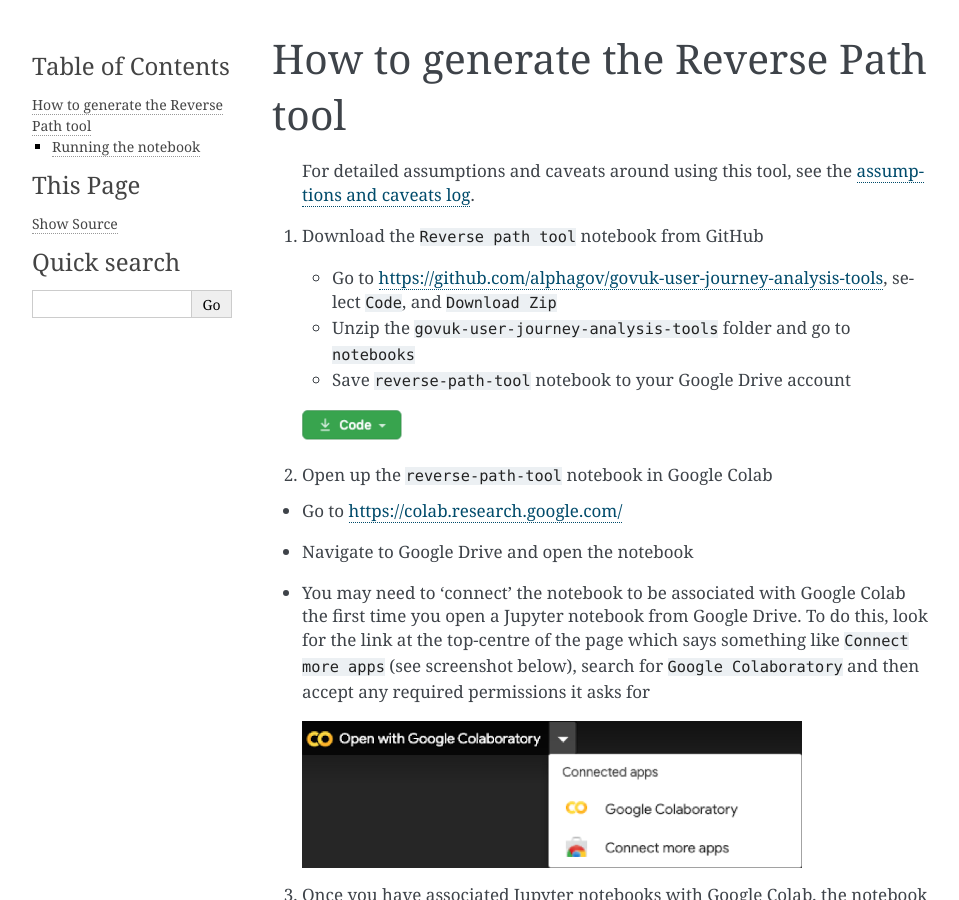
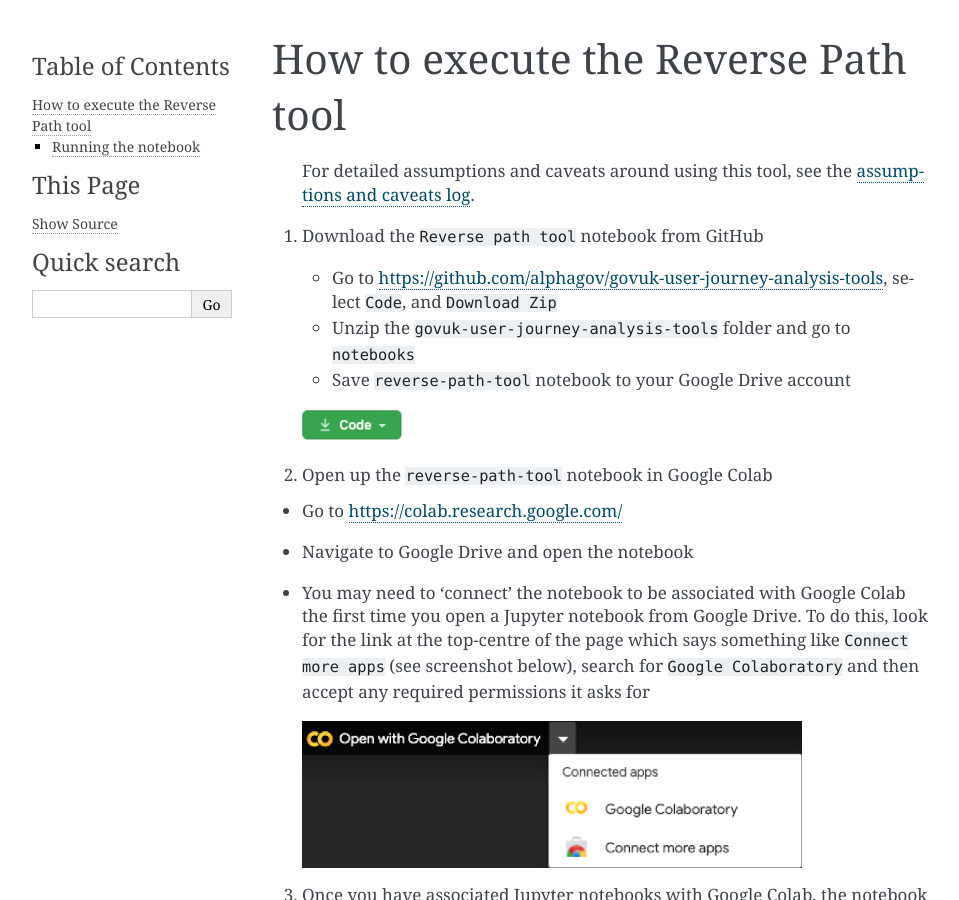
Before and after one commit to alphagov/govuk-user-journey-analysis-tools, a Sphinx documentation site: the page built from docs/user_guide/user-guide-reverse-path-tool.md, in a window 1280 px wide and 900 px high. Shown: the whole window, without its empty margins (148-1107 px from the left). Built offline with Sphinx 7.4.7, drawn with Linux system fonts in a browser that asks for light colours; pages that are not in the unit, such as notebooks, are missing from menus.

Commit message:
Edited vocabulary to improve clarity

```diff
--- a/docs/user_guide/user-guide-reverse-path-tool.md
+++ b/docs/user_guide/user-guide-reverse-path-tool.md
@@ -1,4 +1,4 @@
-# How to generate the Reverse Path tool
+# How to execute the Reverse Path tool
 
 > For detailed assumptions and caveats around using this tool, see the [assumptions and caveats log][assumptions].
 
```
